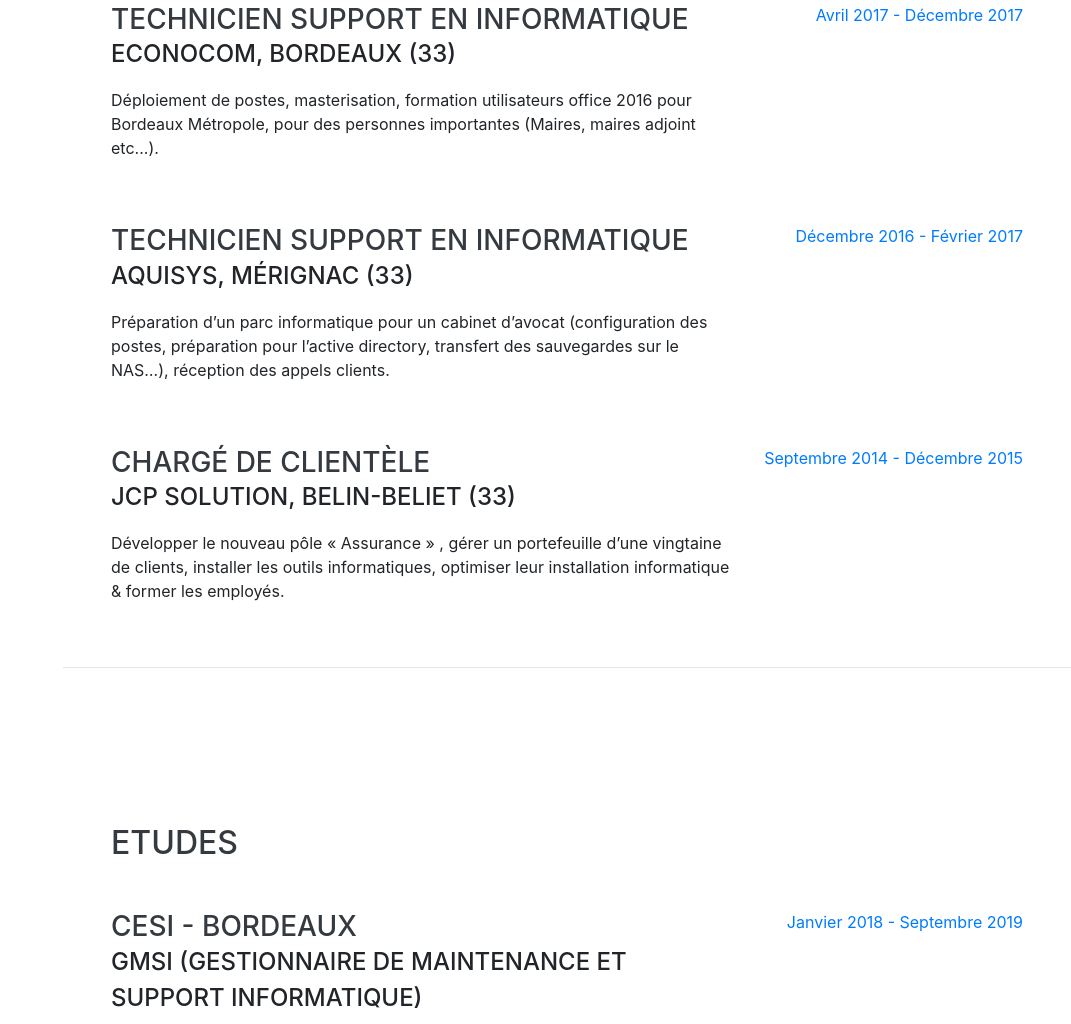
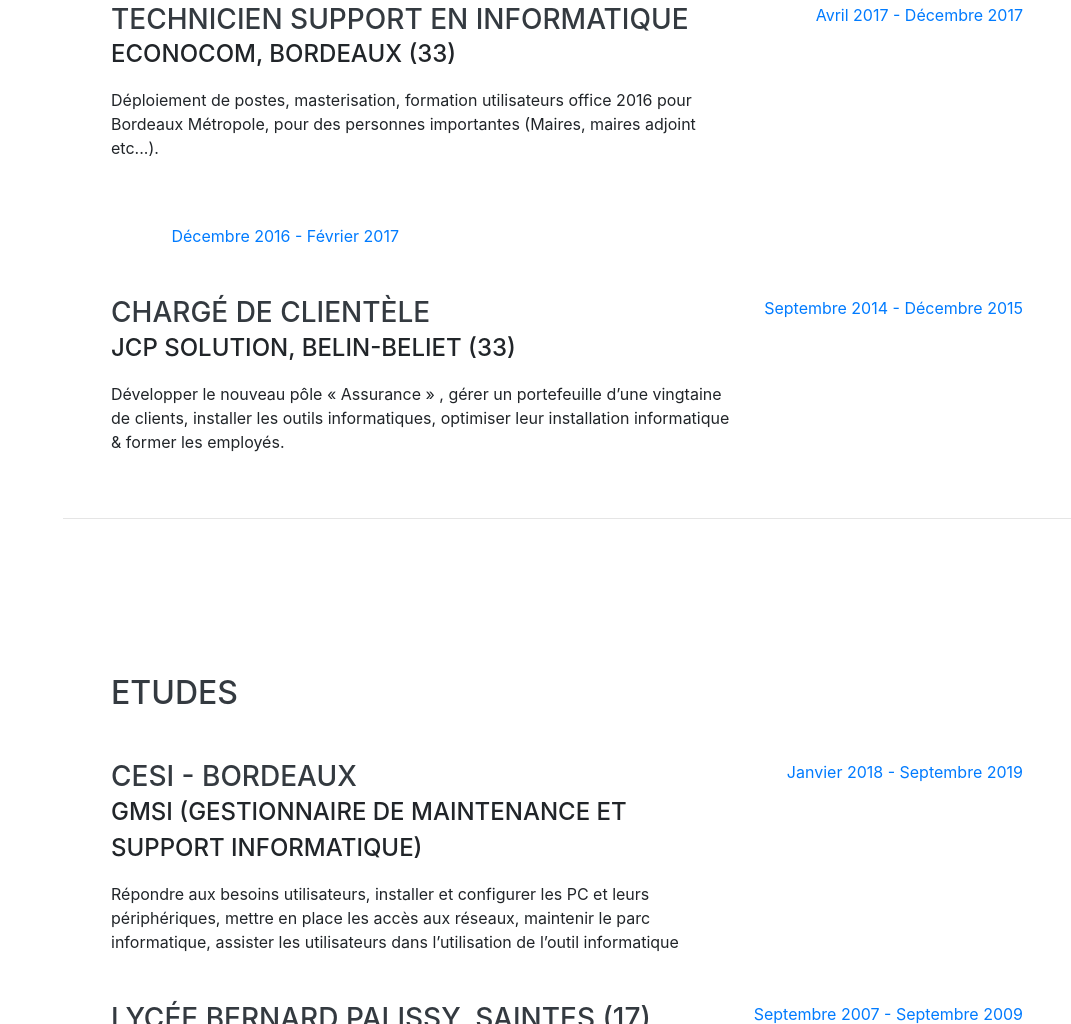
Before and after one commit to GitYarl/Gityarl.github.io, a website with bundled scripts: page index.html in a window 1280 px wide. Shown: the part 1212-2236 px from the top of the page, without its empty margins (209-1280 px from the left). Built offline with nearby package versions, Linux system fonts and the light colour scheme; a web font is replaced by a local one.

Commit message:
Update index.html

```diff
--- a/index.html
+++ b/index.html
@@ -111,11 +111,6 @@
         </div>
 
         <div class="resume-item d-flex flex-column flex-md-row justify-content-between mb-5">
-          <div class="resume-content">
-            <h3 class="mb-0">Technicien Support en informatique</h3>
-            <div class="subheading mb-3">Aquisys, Mérignac (33)</div>
-            <p>Préparation d’un parc informatique pour un cabinet d’avocat (configuration des postes, préparation pour l’active directory, transfert des sauvegardes sur le NAS…), réception des appels clients.</p>
-          </div>
           <div class="resume-date text-md-right">
             <span class="text-primary">Décembre 2016 - Février 2017</span>
           </div>
@@ -324,7 +319,7 @@
 
                   <div class="row">
                     <div class="col-md-7">
-                      <img class="img-fluid rounded mb-3 mb-md-0" src="img/h2.jpg" alt="h2">
+                      <img class="img-fluid rounded mb-3 mb-md-0" src="/img/h2.jpg" alt="h2">
                     </div>
                     <div class="col-md-5">
                       <h3>Projet Cas H2</h3>
```
